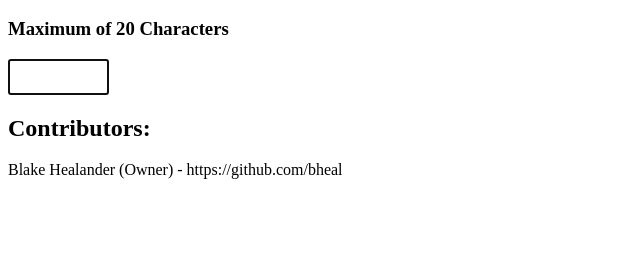
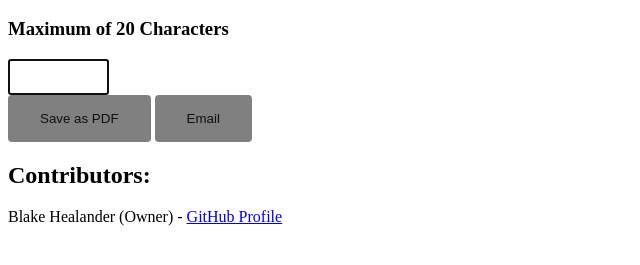
Before and after one commit to bheal/texto, a plain HTML site: page website/index.html in a window 1280 px wide. Shown: the part 37-302 px from the top of the page, without its empty margins (0-640 px from the left). Drawn offline with Linux system fonts and the light colour scheme.

Commit message:
Added Save as PDF and Email button (not functional), added hyperlink to GitHub profile

```diff
--- a/website/index.html
+++ b/website/index.html
@@ -3,11 +3,24 @@
         <title>texto</title>
     <style>
         textEditor {
-            background-color: rgb(rgb(184, 132, 132), green, blue);
+            background-color: rgb(rgb(236, 69, 69), green, blue);
+            padding: 2px;
         }
         textarea {
             resize: none;
         }
+        button {
+            border: none;
+            background-color: rgb(128, 128, 128);
+            color: rgb(16, 15, 15);
+            padding: 16px 32px;
+            text-align: center;
+            border-radius: 4px;
+        }
+        button:hover {
+            background-color: rgb(105, 105, 105);
+        }
+
     </style>
     </head>
     <body>
@@ -21,11 +34,13 @@
                     autofocus="true"
                     maxlength="20">
                 </textarea>
+                <br>
+                <button type="button">Save as PDF</button>
+                <button type="button">Email</button>
             <br>
-
+        </form>
         <h2>Contributors:</h2>
-        <p>Blake Healander (Owner) - https://github.com/bheal</p>
-        </form>
+        <p>Blake Healander (Owner) - <a href="https://github.com/bheal" target="blank">GitHub Profile</a></p>
         </div>
 
     </body>
```
